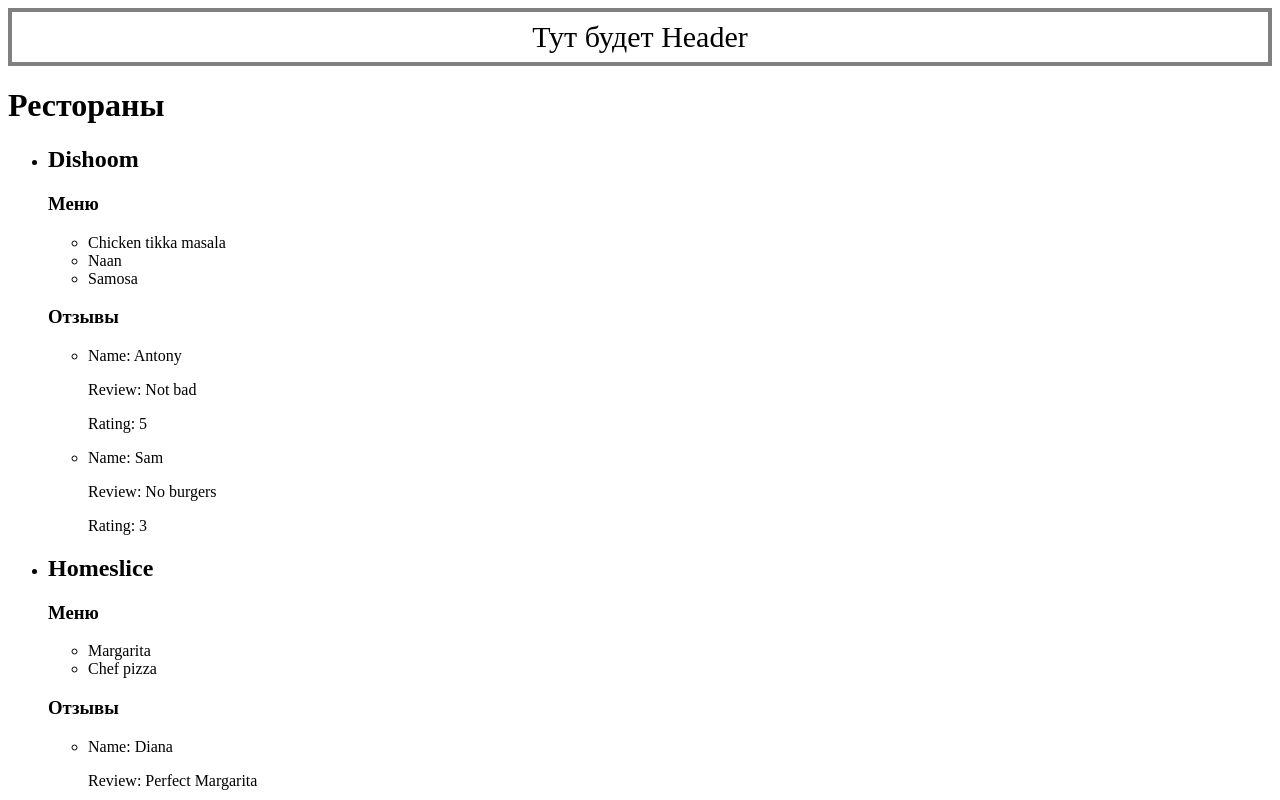
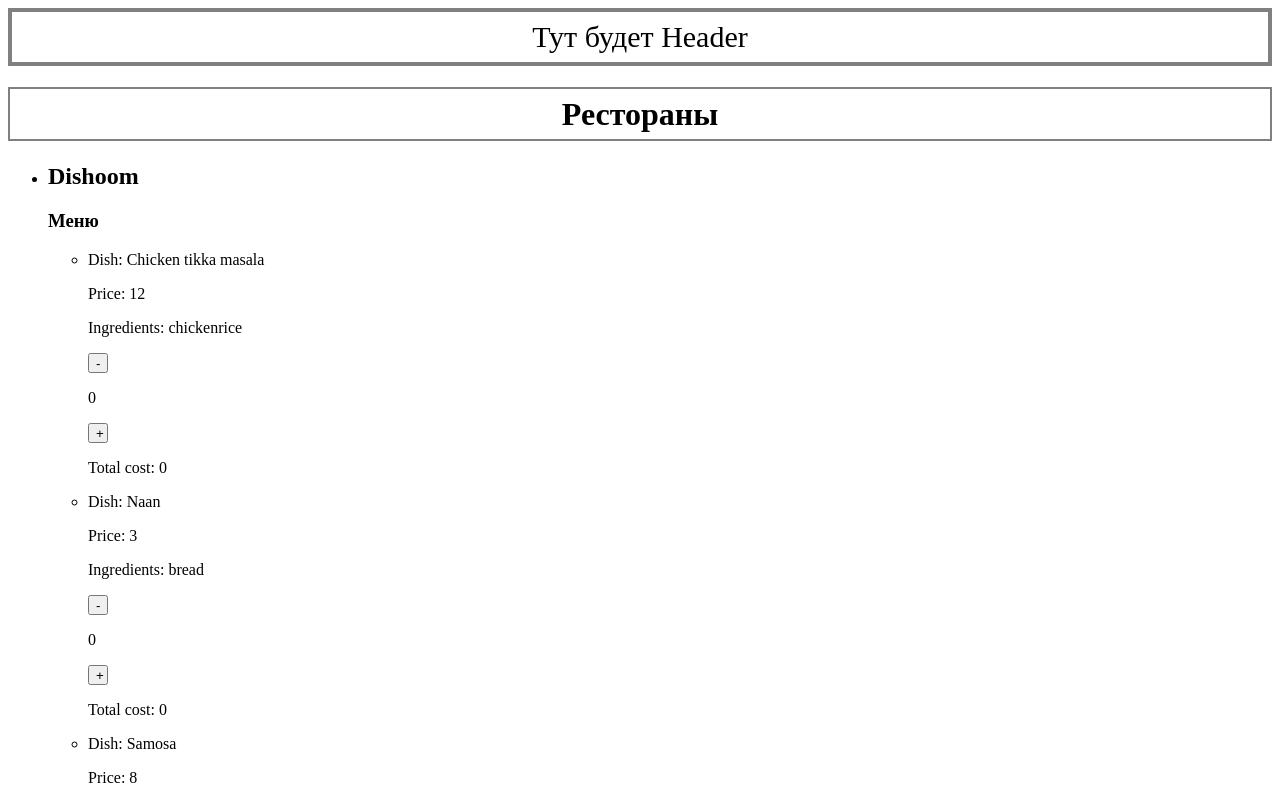
Before and after one commit to SunnatBakidjanov/React-Tutorial-Project, a React (Vite) app: page / in a window 1280 px wide. Shown: the top 800 px of the page. Built offline with nearby package versions, Linux system fonts and the light colour scheme.

Commit message:
'Добавлены компоненты'
--Добавлен компонент Dish
--Добавлен компонент Menu
--Добавлен хук useCount

```diff
--- a/eslint.config.js
+++ b/eslint.config.js
@@ -30,7 +30,7 @@ export default [
             ...reactHooks.configs.recommended.rules,
             "react/jsx-no-target-blank": "off",
             "react-refresh/only-export-components": ["warn", { allowConstantExport: true }],
+            "react/prop-types": 0,
         },
-        "react/prop-types": 0,
     },
 ];
--- a/package.json
+++ b/package.json
@@ -20,7 +20,7 @@
     "@vitejs/plugin-react": "^4.3.4",
     "eslint": "^9.17.0",
     "eslint-plugin-react": "^7.37.2",
-    "eslint-plugin-react-hooks": "^5.0.0",
+    "eslint-plugin-react-hooks": "^5.1.0",
     "eslint-plugin-react-refresh": "^0.4.16",
     "globals": "^15.14.0",
     "vite": "^6.0.5"
--- a/src/components/header/Header.jsx
+++ b/src/components/header/Header.jsx
@@ -1,7 +1,7 @@
 export const Header = () => {
     return (
-        <footer style={{ display: "flex", justifyContent: "center", alignItems: "center", height: "50px", border: "4px solid gray", fontSize: "30px" }} className='header'>
+        <header style={{ display: "flex", justifyContent: "center", alignItems: "center", height: "50px", border: "4px solid gray", fontSize: "30px" }} className='header'>
             Тут будет Header
-        </footer>
+        </header>
     );
 };
--- a/src/components/layout/Layout.jsx
+++ b/src/components/layout/Layout.jsx
@@ -3,10 +3,10 @@ import { Header } from "../header/Header";
 
 export const Layout = ({ children }) => {
     return (
-        <div className='page'>
+        <>
             <Header />
             <main className='content'>{children}</main>
             <Footer />
-        </div>
+        </>
     );
 };
--- a/src/components/restaurants/Restaurants.jsx
+++ b/src/components/restaurants/Restaurants.jsx
@@ -1,9 +1,12 @@
 import { restaurants } from "../../../mock/mock";
+import { Menu } from "./menu/Menu";
 
 export const Restaurants = () => {
     return (
         <div className='restaurants'>
-            <h1 className='restaurants__title'>Рестораны</h1>
+            <h1 className='main-title' style={{ display: "flex", justifyContent: "center", alignItems: "center", border: "2px solid gray", height: "50px" }}>
+                Рестораны
+            </h1>
             <ul className='restaurants__list'>
                 {restaurants.map(restaurant => (
                     <li className='restaurants__item' key={restaurant.id}>
@@ -12,13 +15,7 @@ export const Restaurants = () => {
                         <div className='restaurants__menu-box'>
                             <h3 className='restaurants__menu-title'>Меню</h3>
 
-                            <ul className='restaurants__dish-list'>
-                                {restaurant.menu.map(dish => (
-                                    <li className='restaurants__dish' key={dish.id}>
-                                        {dish.name}
-                                    </li>
-                                ))}
-                            </ul>
+                            <Menu menu={restaurant.menu} />
                         </div>
 
                         <div className='restaurants__reviews-box'>
--- /dev/null
+++ b/src/components/restaurants/dish/Dish.jsx
@@ -0,0 +1,22 @@
+import { useCount } from "./useCount";
+
+export const Dish = ({ dish, price, ingredients }) => {
+    const { count, onIncrement, onDecrement } = useCount();
+
+    return (
+        <>
+            <p className='dish'>Dish: {dish}</p>
+            <p className='price'>Price: {price}</p>
+            <p className='ingredients'>Ingredients: {ingredients}</p>
+            <button style={{ width: "20px", height: "20px" }} onClick={onDecrement}>
+                -
+            </button>
+            <p>{count}</p>
+            <button style={{ width: "20px", height: "20px" }} onClick={onIncrement}>
+                +
+            </button>
+
+            <p className='total-cost'>Total cost: {price * count}</p>
+        </>
+    );
+};
--- /dev/null
+++ b/src/components/restaurants/dish/useCount.js
@@ -0,0 +1,18 @@
+import { useState } from "react";
+
+export const useCount = () => {
+    const [count, setCount] = useState(0);
+
+    const onIncrement = () => {
+        if (count < 5) setCount(count + 1);
+    };
+    const onDecrement = () => {
+        if (count > 0) setCount(count - 1);
+    };
+
+    return {
+        count,
+        onIncrement,
+        onDecrement,
+    };
+};
--- /dev/null
+++ b/src/components/restaurants/menu/Menu.jsx
@@ -0,0 +1,13 @@
+import { Dish } from "../dish/Dish";
+
+export const Menu = ({ menu }) => {
+    return (
+        <ul className='menu'>
+            {menu.map(dish => (
+                <li className='menu__item' key={dish.id}>
+                    <Dish dish={dish.name} price={dish.price} ingredients={dish.ingredients} />
+                </li>
+            ))}
+        </ul>
+    );
+};
--- /dev/null
+++ b/src/components/restaurants/restaurantItem/RestaurantItem.jsx
@@ -0,0 +1 @@
+export const restaurantItem = () => {};
```
Also changed, not shown: 1 other file (tests, documents, lock files or other folders).
